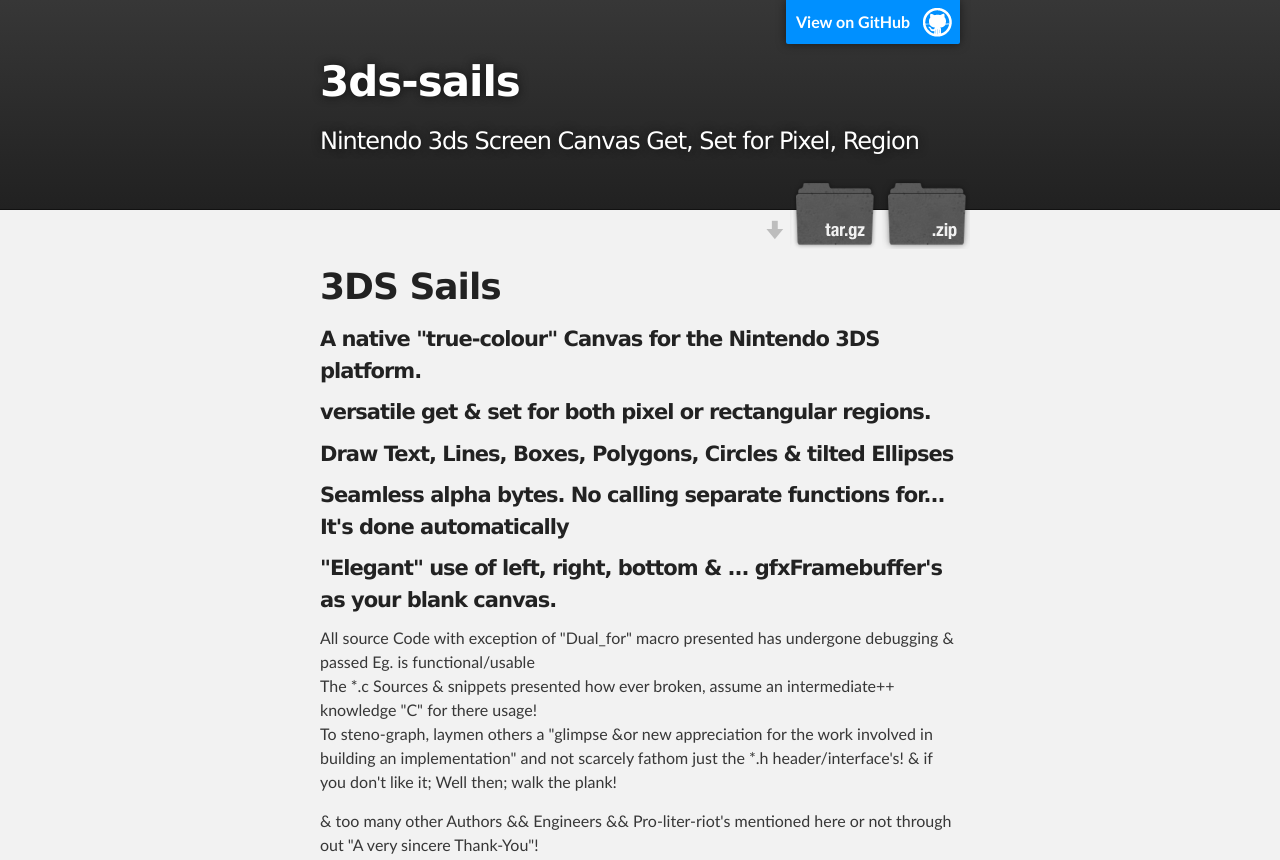
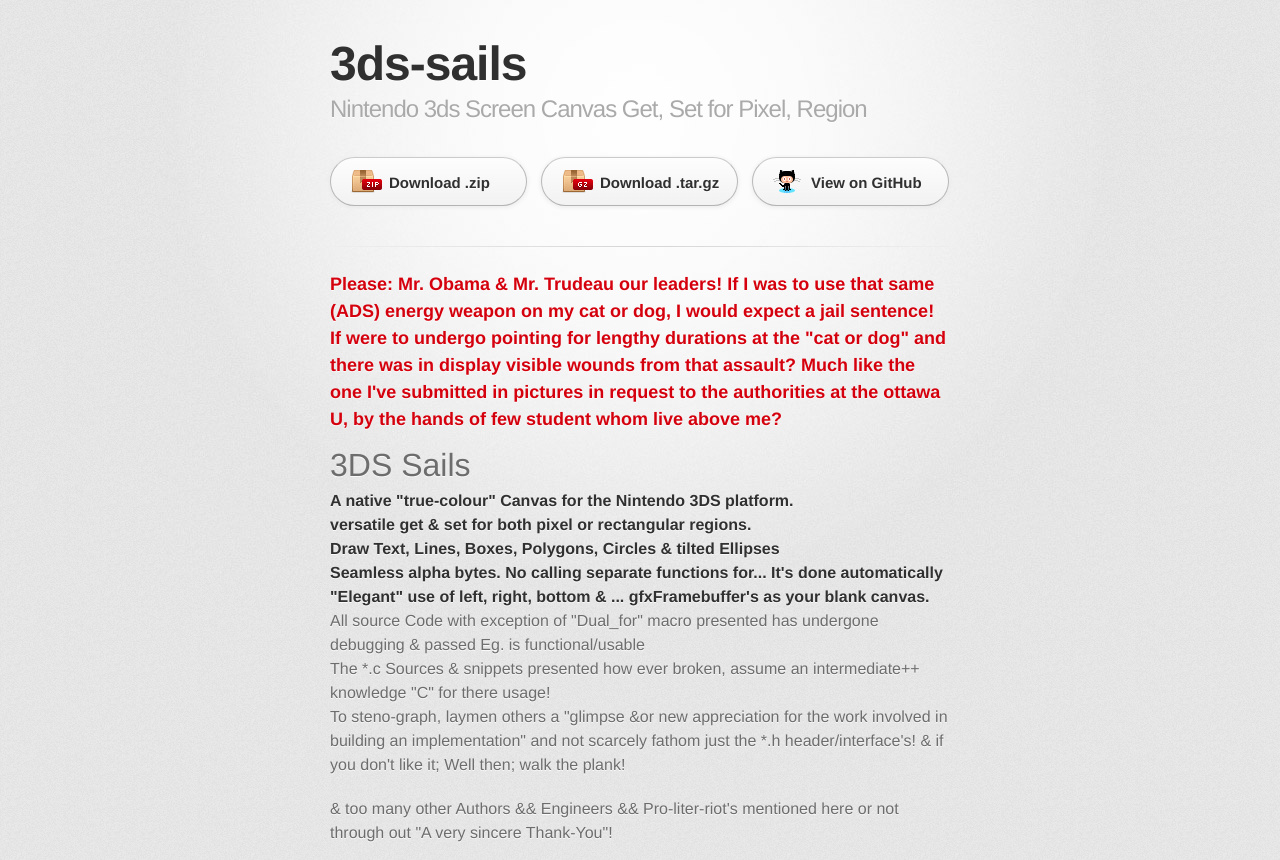
Before and after one commit to flying-dutchmen/3DS-Sails, a plain HTML site: page index.html in a window 1280 px wide. Shown: the top 860 px of the page. Drawn offline with Linux system fonts and the light colour scheme; a web font is replaced by a local one.

Commit message:
Create gh-pages branch via GitHub

```diff
--- a/index.html
+++ b/index.html
@@ -1,37 +1,40 @@
 <!DOCTYPE html>
 <html>
-
   <head>
     <meta charset='utf-8'>
     <meta http-equiv="X-UA-Compatible" content="chrome=1">
-    <meta name="description" content="3ds-sails : Nintendo 3ds Screen Canvas Get, Set for Pixel, Region">
-
-    <link rel="stylesheet" type="text/css" media="screen" href="stylesheets/stylesheet.css">
-
-    <title>3ds-sails</title>
+    <link href='https://fonts.googleapis.com/css?family=Chivo:900' rel='stylesheet' type='text/css'>
+    <link rel="stylesheet" type="text/css" href="stylesheets/stylesheet.css" media="screen">
+    <link rel="stylesheet" type="text/css" href="stylesheets/github-dark.css" media="screen">
+    <link rel="stylesheet" type="text/css" href="stylesheets/print.css" media="print">
+    <!--[if lt IE 9]>
+    <script src="//html5shiv.googlecode.com/svn/trunk/html5.js"></script>
+    <![endif]-->
+    <title>3ds-sails by flying-dutchmen</title>
   </head>
 
   <body>
+    <div id="container">
+      <div class="inner">
 
-    <!-- HEADER -->
-    <div id="header_wrap" class="outer">
-        <header class="inner">
-          <a id="forkme_banner" href="https://github.com/flying-dutchmen/3DS-Sails">View on GitHub</a>
+        <header>
+          <h1>3ds-sails</h1>
+          <h2>Nintendo 3ds Screen Canvas Get, Set for Pixel, Region</h2>
+        </header>
 
-          <h1 id="project_title">3ds-sails</h1>
-          <h2 id="project_tagline">Nintendo 3ds Screen Canvas Get, Set for Pixel, Region</h2>
+        <section id="downloads" class="clearfix">
+          <a href="https://github.com/flying-dutchmen/3DS-Sails/zipball/master" id="download-zip" class="button"><span>Download .zip</span></a>
+          <a href="https://github.com/flying-dutchmen/3DS-Sails/tarball/master" id="download-tar-gz" class="button"><span>Download .tar.gz</span></a>
+          <a href="https://github.com/flying-dutchmen/3DS-Sails" id="view-on-github" class="button"><span>View on GitHub</span></a>
+        </section>
 
-            <section id="downloads">
-              <a class="zip_download_link" href="https://github.com/flying-dutchmen/3DS-Sails/zipball/master">Download this project as a .zip file</a>
-              <a class="tar_download_link" href="https://github.com/flying-dutchmen/3DS-Sails/tarball/master">Download this project as a tar.gz file</a>
-            </section>
-        </header>
-    </div>
+        <hr>
 
-    <!-- MAIN CONTENT -->
-    <div id="main_content_wrap" class="outer">
-      <section id="main_content" class="inner">
-        <h1>
+        <section id="main_content">
+          <h3>
+<a id="please-mr-obama--mr-trudeau-our-leaders-if-i-was-to-use-that-same-ads-energy-weapon-on-my-cat-or-dog-i-would-expect-a-jail-sentence-if-were-to-undergo-pointing-for-lengthy-durations-at-the-cat-or-dog-and-there-was-in-display-visible-wounds-from-that-assault-much-like-the-one-ive-submitted-in-pictures-in-request-to-the-authorities-at-the-ottawa-u-by-the-hands-of-few-student-whom-live-above-me" class="anchor" href="#please-mr-obama--mr-trudeau-our-leaders-if-i-was-to-use-that-same-ads-energy-weapon-on-my-cat-or-dog-i-would-expect-a-jail-sentence-if-were-to-undergo-pointing-for-lengthy-durations-at-the-cat-or-dog-and-there-was-in-display-visible-wounds-from-that-assault-much-like-the-one-ive-submitted-in-pictures-in-request-to-the-authorities-at-the-ottawa-u-by-the-hands-of-few-student-whom-live-above-me" aria-hidden="true"><span aria-hidden="true" class="octicon octicon-link"></span></a>Please: Mr. Obama &amp; Mr. Trudeau our leaders! If I was to use that same (ADS) energy weapon on my cat or dog, I would expect a jail sentence! If were to undergo pointing for lengthy durations at the "cat or dog" and there was in display visible wounds from that assault? Much like the one I've submitted in pictures in request to the authorities at the ottawa U, by the hands of few student whom live above me?</h3>
+
+<h1>
 <a id="3ds-sails" class="anchor" href="#3ds-sails" aria-hidden="true"><span aria-hidden="true" class="octicon octicon-link"></span></a>3DS Sails</h1>
 
 <h4>
@@ -258,18 +261,14 @@ SetRecRe(screenBottom,100,150,80,80,GetRecRe(screenTopRight,10,310,80,80));
 //<br>
 //PlusPlus about the "pica200", wii never even kissed or ever held hands in the production of this ...<br>
 &amp; Tell'em Kenny D, bent-ya! &amp; corporate listing/spots are available! go-go Mozilla..  </p>
-      </section>
-    </div>
+        </section>
 
-    <!-- FOOTER  -->
-    <div id="footer_wrap" class="outer">
-      <footer class="inner">
-        <p class="copyright">3ds-sails maintained by <a href="https://github.com/flying-dutchmen">flying-dutchmen</a></p>
-        <p>Published with <a href="https://pages.github.com">GitHub Pages</a></p>
-      </footer>
-    </div>
+        <footer>
+          3ds-sails is maintained by <a href="https://github.com/flying-dutchmen">flying-dutchmen</a><br>
+          This page was generated by <a href="https://pages.github.com">GitHub Pages</a>. Tactile theme by <a href="https://twitter.com/jasonlong">Jason Long</a>.
+        </footer>
 
-              <script type="text/javascript">
+                  <script type="text/javascript">
             var gaJsHost = (("https:" == document.location.protocol) ? "https://ssl." : "http://www.");
             document.write(unescape("%3Cscript src='" + gaJsHost + "google-analytics.com/ga.js' type='text/javascript'%3E%3C/script%3E"));
           </script>
@@ -280,6 +279,7 @@ SetRecRe(screenBottom,100,150,80,80,GetRecRe(screenTopRight,10,310,80,80));
             } catch(err) {}
           </script>
 
-
+      </div>
+    </div>
   </body>
 </html>
--- a/stylesheets/print.css
+++ b/stylesheets/print.css
@@ -186,15 +186,15 @@ blockquote {
 }
 
 ul li {
-  padding-left: 20px;
   list-style-position: inside;
   list-style: disc;
+  padding-left: 20px;
 }
 
 ol li {
-  padding-left: 3px;
   list-style-position: inside;
   list-style: decimal;
+  padding-left: 3px;
 }
 
 dl dd {
--- a/stylesheets/stylesheet.css
+++ b/stylesheets/stylesheet.css
@@ -1,14 +1,7 @@
-/*******************************************************************************
-Slate Theme for GitHub Pages
-by Jason Costello, @jsncostello
-*******************************************************************************/
-
-@import url(github-light.css);
-
-/*******************************************************************************
-MeyerWeb Reset
-*******************************************************************************/
-
+/* http://meyerweb.com/eric/tools/css/reset/
+   v2.0 | 20110126
+   License: none (public domain)
+*/
 html, body, div, span, applet, object, iframe,
 h1, h2, h3, h4, h5, h6, p, blockquote, pre,
 a, abbr, acronym, address, big, cite, code,
@@ -22,404 +15,359 @@ article, aside, canvas, details, embed,
 figure, figcaption, footer, header, hgroup,
 menu, nav, output, ruby, section, summary,
 time, mark, audio, video {
-  margin: 0;
-  padding: 0;
-  border: 0;
-  font: inherit;
-  vertical-align: baseline;
+	padding: 0;
+	margin: 0;
+	font: inherit;
+	font-size: 100%;
+	vertical-align: baseline;
+	border: 0;
 }
-
 /* HTML5 display-role reset for older browsers */
 article, aside, details, figcaption, figure,
 footer, header, hgroup, menu, nav, section {
-  display: block;
+	display: block;
+}
+body {
+	line-height: 1;
+}
+ol, ul {
+	list-style: none;
+}
+blockquote, q {
+	quotes: none;
+}
+blockquote:before, blockquote:after,
+q:before, q:after {
+	content: '';
+	content: none;
+}
+table {
+	border-spacing: 0;
+	border-collapse: collapse;
 }
 
-ol, ul {
-  list-style: none;
+/* LAYOUT STYLES */
+body {
+  font-family: 'Helvetica Neue', Helvetica, Arial, serif;
+  font-size: 1em;
+  line-height: 1.5;
+  color: #6d6d6d;
+  text-shadow: 0 1px 0 rgba(255, 255, 255, 0.8);
+  background: #e7e7e7 url(../images/body-bg.png) 0 0 repeat;
 }
 
-table {
-  border-collapse: collapse;
-  border-spacing: 0;
+a {
+  color: #d5000d;
+}
+a:hover {
+  color: #c5000c;
 }
 
-/*******************************************************************************
-Theme Styles
-*******************************************************************************/
-
-body {
-  box-sizing: border-box;
-  color:#373737;
-  background: #212121;
-  font-size: 16px;
-  font-family: 'Myriad Pro', Calibri, Helvetica, Arial, sans-serif;
-  line-height: 1.5;
-  -webkit-font-smoothing: antialiased;
+header {
+  padding-top: 35px;
+  padding-bottom: 25px;
 }
 
-h1, h2, h3, h4, h5, h6 {
-  margin: 10px 0;
-  font-weight: 700;
-  color:#222222;
-  font-family: 'Lucida Grande', 'Calibri', Helvetica, Arial, sans-serif;
+header h1 {
+  font-family: 'Chivo', 'Helvetica Neue', Helvetica, Arial, serif;
+  font-size: 48px; font-weight: 900;
+  line-height: 1.2;
+  color: #303030;
   letter-spacing: -1px;
 }
 
-h1 {
-  font-size: 36px;
-  font-weight: 700;
+header h2 {
+  font-size: 24px;
+  font-weight: normal;
+  line-height: 1.3;
+  color: #aaa;
+  letter-spacing: -1px;
 }
 
-h2 {
-  padding-bottom: 10px;
-  font-size: 32px;
-  background: url('../images/bg_hr.png') repeat-x bottom;
+#container {
+  min-height: 595px;
+  background: transparent url(../images/highlight-bg.jpg) 50% 0 no-repeat;
 }
 
-h3 {
-  font-size: 24px;
+.inner {
+  width: 620px;
+  margin: 0 auto;
 }
 
-h4 {
-  font-size: 21px;
+#container .inner img {
+  max-width: 100%;
 }
 
-h5 {
-  font-size: 18px;
+#downloads {
+  margin-bottom: 40px;
 }
 
-h6 {
-  font-size: 16px;
+a.button {
+  display: block;
+  float: left;
+  width: 179px;
+  padding: 12px 8px 12px 8px;
+  margin-right: 14px;
+  font-size: 15px;
+  font-weight: bold;
+  line-height: 25px;
+  color: #303030;
+  background: #fdfdfd; /* Old browsers */
+  background: -moz-linear-gradient(top,  #fdfdfd 0%, #f2f2f2 100%); /* FF3.6+ */
+  background: -webkit-gradient(linear, left top, left bottom, color-stop(0%,#fdfdfd), color-stop(100%,#f2f2f2)); /* Chrome,Safari4+ */
+  background: -webkit-linear-gradient(top,  #fdfdfd 0%,#f2f2f2 100%); /* Chrome10+,Safari5.1+ */
+  background: -o-linear-gradient(top,  #fdfdfd 0%,#f2f2f2 100%); /* Opera 11.10+ */
+  background: -ms-linear-gradient(top,  #fdfdfd 0%,#f2f2f2 100%); /* IE10+ */
+  background: linear-gradient(top,  #fdfdfd 0%,#f2f2f2 100%); /* W3C */
+  filter: progid:DXImageTransform.Microsoft.gradient( startColorstr='#fdfdfd', endColorstr='#f2f2f2',GradientType=0 ); /* IE6-9 */
+  border-top: solid 1px #cbcbcb;
+  border-right: solid 1px #b7b7b7;
+  border-bottom: solid 1px #b3b3b3;
+  border-left: solid 1px #b7b7b7;
+  border-radius: 30px;
+  -webkit-box-shadow: 10px 10px 5px #888;
+  -moz-box-shadow: 10px 10px 5px #888;
+  box-shadow: 0px 1px 5px #e8e8e8;
+  -moz-border-radius: 30px;
+  -webkit-border-radius: 30px;
+}
+a.button:hover {
+  background: #fafafa; /* Old browsers */
+  background: -moz-linear-gradient(top,  #fdfdfd 0%, #f6f6f6 100%); /* FF3.6+ */
+  background: -webkit-gradient(linear, left top, left bottom, color-stop(0%,#fdfdfd), color-stop(100%,#f6f6f6)); /* Chrome,Safari4+ */
+  background: -webkit-linear-gradient(top,  #fdfdfd 0%,#f6f6f6 100%); /* Chrome10+,Safari5.1+ */
+  background: -o-linear-gradient(top,  #fdfdfd 0%,#f6f6f6 100%); /* Opera 11.10+ */
+  background: -ms-linear-gradient(top,  #fdfdfd 0%,#f6f6f6 100%); /* IE10+ */
+  background: linear-gradient(top,  #fdfdfd 0%,#f6f6f6, 100%); /* W3C */
+  filter: progid:DXImageTransform.Microsoft.gradient( startColorstr='#fdfdfd', endColorstr='#f6f6f6',GradientType=0 ); /* IE6-9 */
+  border-top: solid 1px #b7b7b7;
+  border-right: solid 1px #b3b3b3;
+  border-bottom: solid 1px #b3b3b3;
+  border-left: solid 1px #b3b3b3;
 }
 
-p {
-  margin: 10px 0 15px 0;
+a.button span {
+  display: block;
+  height: 23px;
+  padding-left: 50px;
 }
 
-footer p {
-  color: #f2f2f2;
+#download-zip span {
+  background: transparent url(../images/zip-icon.png) 12px 50% no-repeat;
+}
+#download-tar-gz span {
+  background: transparent url(../images/tar-gz-icon.png) 12px 50% no-repeat;
+}
+#view-on-github span {
+  background: transparent url(../images/octocat-icon.png) 12px 50% no-repeat;
+}
+#view-on-github {
+  margin-right: 0;
 }
 
-a {
-  text-decoration: none;
-  color: #007edf;
-  text-shadow: none;
-
-  transition: color 0.5s ease;
-  transition: text-shadow 0.5s ease;
-  -webkit-transition: color 0.5s ease;
-  -webkit-transition: text-shadow 0.5s ease;
-  -moz-transition: color 0.5s ease;
-  -moz-transition: text-shadow 0.5s ease;
-  -o-transition: color 0.5s ease;
-  -o-transition: text-shadow 0.5s ease;
-  -ms-transition: color 0.5s ease;
-  -ms-transition: text-shadow 0.5s ease;
+code, pre {
+  margin-bottom: 30px;
+  font-family: Monaco, "Bitstream Vera Sans Mono", "Lucida Console", Terminal;
+  font-size: 14px;
+  color: #222;
 }
 
-a:hover, a:focus {text-decoration: underline;}
+code {
+  padding: 0 3px;
+  background-color: #f2f2f2;
+  border: solid 1px #ddd;
+}
 
-footer a {
-  color: #F2F2F2;
-  text-decoration: underline;
+pre {
+  padding: 20px;
+  overflow: auto;
+  color: #f2f2f2;
+  text-shadow: none;
+  background: #303030;
+}
+pre code {
+  padding: 0;
+  color: #f2f2f2;
+  background-color: #303030;
+  border: none;
+}
+
+ul, ol, dl {
+  margin-bottom: 20px;
+}
+
+
+/* COMMON STYLES */
+
+hr {
+  height: 1px;
+  padding-bottom: 1em;
+  margin-top: 1em;
+  line-height: 1px;
+  background: transparent url('../images/hr.png') 50% 0 no-repeat;
+  border: none;
+}
+
+strong {
+  font-weight: bold;
 }
 
 em {
   font-style: italic;
 }
 
-strong {
-  font-weight: bold;
+table {
+  width: 100%;
+  border: 1px solid #ebebeb;
 }
 
-img {
-  position: relative;
-  margin: 0 auto;
-  max-width: 739px;
-  padding: 5px;
-  margin: 10px 0 10px 0;
-  border: 1px solid #ebebeb;
-
-  box-shadow: 0 0 5px #ebebeb;
-  -webkit-box-shadow: 0 0 5px #ebebeb;
-  -moz-box-shadow: 0 0 5px #ebebeb;
-  -o-box-shadow: 0 0 5px #ebebeb;
-  -ms-box-shadow: 0 0 5px #ebebeb;
+th {
+  font-weight: 500;
 }
 
-p img {
-  display: inline;
-  margin: 0;
-  padding: 0;
-  vertical-align: middle;
+td {
+  font-weight: 300;
   text-align: center;
-  border: none;
+  border: 1px solid #ebebeb;
 }
 
-pre, code {
-  width: 100%;
-  color: #222;
-  background-color: #fff;
+form {
+  padding: 20px;
+  background: #f2f2f2;
 
-  font-family: Monaco, "Bitstream Vera Sans Mono", "Lucida Console", Terminal, monospace;
-  font-size: 14px;
-
-  border-radius: 2px;
-  -moz-border-radius: 2px;
-  -webkit-border-radius: 2px;
 }
 
-pre {
-  width: 100%;
-  padding: 10px;
-  box-shadow: 0 0 10px rgba(0,0,0,.1);
-  overflow: auto;
+
+/* GENERAL ELEMENT TYPE STYLES */
+
+h1 {
+  font-size: 32px;
 }
 
-code {
-  padding: 3px;
-  margin: 0 3px;
-  box-shadow: 0 0 10px rgba(0,0,0,.1);
+h2 {
+  margin-bottom: 8px;
+  font-size: 22px;
+  font-weight: bold;
+  color: #303030;
 }
 
-pre code {
-  display: block;
-  box-shadow: none;
+h3 {
+  margin-bottom: 8px;
+  font-size: 18px;
+  font-weight: bold;
+  color: #d5000d;
+}
+
+h4 {
+  font-size: 16px;
+  font-weight: bold;
+  color: #303030;
+}
+
+h5 {
+  font-size: 1em;
+  color: #303030;
+}
+
+h6 {
+  font-size: .8em;
+  color: #303030;
+}
+
+p {
+  margin-bottom: 20px;
+  font-weight: 300;
+}
+
+a {
+  text-decoration: none;
+}
+
+p a {
+  font-weight: 400;
 }
 
 blockquote {
-  color: #666;
+  padding: 0 0 0 30px;
   margin-bottom: 20px;
-  padding: 0 0 0 20px;
-  border-left: 3px solid #bbb;
+  font-size: 1.6em;
+  border-left: 10px solid #e9e9e9;
 }
 
-
-ul, ol, dl {
-  margin-bottom: 15px
-}
-
-ul {
+ul li {
   list-style-position: inside;
   list-style: disc;
   padding-left: 20px;
 }
 
-ol {
+ol li {
   list-style-position: inside;
   list-style: decimal;
-  padding-left: 20px;
+  padding-left: 3px;
 }
 
 dl dt {
-  font-weight: bold;
+  color: #303030;
 }
 
-dl dd {
-  padding-left: 20px;
-  font-style: italic;
+footer {
+  padding-top: 20px;
+  padding-bottom: 30px;
+  margin-top: 40px;
+  font-size: 13px;
+  color: #aaa;
+  background: transparent url('../images/hr.png') 0 0 no-repeat;
 }
 
-dl p {
-  padding-left: 20px;
-  font-style: italic;
+footer a {
+  color: #666;
+}
+footer a:hover {
+  color: #444;
 }
 
-hr {
-  height: 1px;
-  margin-bottom: 5px;
-  border: none;
-  background: url('../images/bg_hr.png') repeat-x center;
+/* MISC */
+.clearfix:after {
+  display: block;
+  height: 0;
+  clear: both;
+  visibility: hidden;
+  content: '.';
 }
 
-table {
-  border: 1px solid #373737;
-  margin-bottom: 20px;
-  text-align: left;
- }
+.clearfix {display: inline-block;}
+* html .clearfix {height: 1%;}
+.clearfix {display: block;}
 
-th {
-  font-family: 'Lucida Grande', 'Helvetica Neue', Helvetica, Arial, sans-serif;
-  padding: 10px;
-  background: #373737;
-  color: #fff;
- }
+/* #Media Queries
+================================================== */
 
-td {
-  padding: 10px;
-  border: 1px solid #373737;
- }
+/* Smaller than standard 960 (devices and browsers) */
+@media only screen and (max-width: 959px) { }
 
-form {
-  background: #f2f2f2;
-  padding: 20px;
+/* Tablet Portrait size to standard 960 (devices and browsers) */
+@media only screen and (min-width: 768px) and (max-width: 959px) { }
+
+/* All Mobile Sizes (devices and browser) */
+@media only screen and (max-width: 767px) {
+  header {
+    padding-top: 10px;
+    padding-bottom: 10px;
+  }
+  #downloads {
+    margin-bottom: 25px;
+  }
+  #download-zip, #download-tar-gz {
+    display: none;
+  }
+  .inner {
+    width: 94%;
+    margin: 0 auto;
+  }
 }
 
-/*******************************************************************************
-Full-Width Styles
-*******************************************************************************/
+/* Mobile Landscape Size to Tablet Portrait (devices and browsers) */
+@media only screen and (min-width: 480px) and (max-width: 767px) { }
 
-.outer {
-  width: 100%;
-}
-
-.inner {
-  position: relative;
-  max-width: 640px;
-  padding: 20px 10px;
-  margin: 0 auto;
-}
-
-#forkme_banner {
-  display: block;
-  position: absolute;
-  top:0;
-  right: 10px;
-  z-index: 10;
-  padding: 10px 50px 10px 10px;
-  color: #fff;
-  background: url('../images/blacktocat.png') #0090ff no-repeat 95% 50%;
-  font-weight: 700;
-  box-shadow: 0 0 10px rgba(0,0,0,.5);
-  border-bottom-left-radius: 2px;
-  border-bottom-right-radius: 2px;
-}
-
-#header_wrap {
-  background: #212121;
-  background: -moz-linear-gradient(top, #373737, #212121);
-  background: -webkit-linear-gradient(top, #373737, #212121);
-  background: -ms-linear-gradient(top, #373737, #212121);
-  background: -o-linear-gradient(top, #373737, #212121);
-  background: linear-gradient(top, #373737, #212121);
-}
-
-#header_wrap .inner {
-  padding: 50px 10px 30px 10px;
-}
-
-#project_title {
-  margin: 0;
-  color: #fff;
-  font-size: 42px;
-  font-weight: 700;
-  text-shadow: #111 0px 0px 10px;
-}
-
-#project_tagline {
-  color: #fff;
-  font-size: 24px;
-  font-weight: 300;
-  background: none;
-  text-shadow: #111 0px 0px 10px;
-}
-
-#downloads {
-  position: absolute;
-  width: 210px;
-  z-index: 10;
-  bottom: -40px;
-  right: 0;
-  height: 70px;
-  background: url('../images/icon_download.png') no-repeat 0% 90%;
-}
-
-.zip_download_link {
-  display: block;
-  float: right;
-  width: 90px;
-  height:70px;
-  text-indent: -5000px;
-  overflow: hidden;
-  background: url(../images/sprite_download.png) no-repeat bottom left;
-}
-
-.tar_download_link {
-  display: block;
-  float: right;
-  width: 90px;
-  height:70px;
-  text-indent: -5000px;
-  overflow: hidden;
-  background: url(../images/sprite_download.png) no-repeat bottom right;
-  margin-left: 10px;
-}
-
-.zip_download_link:hover {
-  background: url(../images/sprite_download.png) no-repeat top left;
-}
-
-.tar_download_link:hover {
-  background: url(../images/sprite_download.png) no-repeat top right;
-}
-
-#main_content_wrap {
-  background: #f2f2f2;
-  border-top: 1px solid #111;
-  border-bottom: 1px solid #111;
-}
-
-#main_content {
-  padding-top: 40px;
-}
-
-#footer_wrap {
-  background: #212121;
-}
-
-
-
-/*******************************************************************************
-Small Device Styles
-*******************************************************************************/
-
-@media screen and (max-width: 480px) {
-  body {
-    font-size:14px;
-  }
-
-  #downloads {
-    display: none;
-  }
-
-  .inner {
-    min-width: 320px;
-    max-width: 480px;
-  }
-
-  #project_title {
-  font-size: 32px;
-  }
-
-  h1 {
-    font-size: 28px;
-  }
-
-  h2 {
-    font-size: 24px;
-  }
-
-  h3 {
-    font-size: 21px;
-  }
-
-  h4 {
-    font-size: 18px;
-  }
-
-  h5 {
-    font-size: 14px;
-  }
-
-  h6 {
-    font-size: 12px;
-  }
-
-  code, pre {
-    min-width: 320px;
-    max-width: 480px;
-    font-size: 11px;
-  }
-
-}
+/* Mobile Portrait Size to Mobile Landscape Size (devices and browsers) */
+@media only screen and (max-width: 479px) { }
```
Also changed, not shown: params.json (+1 -1 lines), images/body-bg.png (added), images/hr.png (added), images/octocat-icon.png (added), images/tar-gz-icon.png (added), images/zip-icon.png (added).
